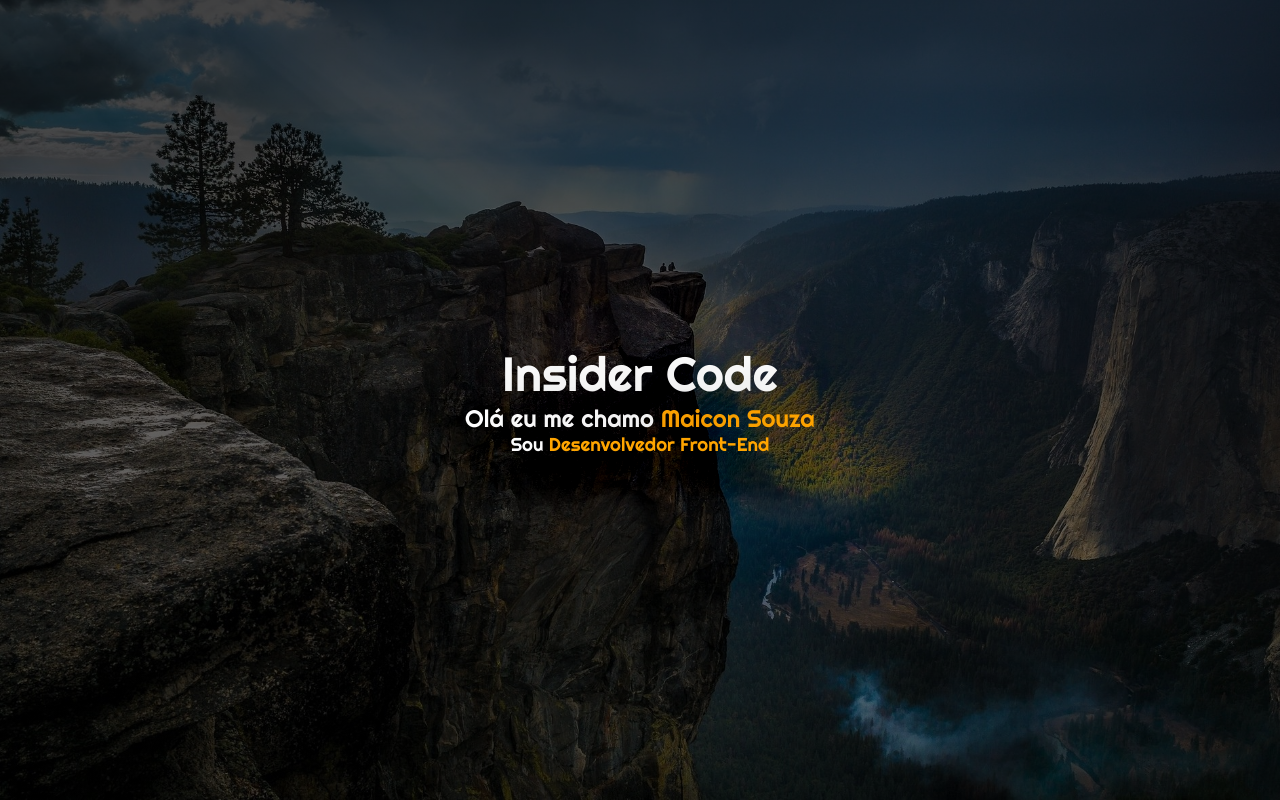
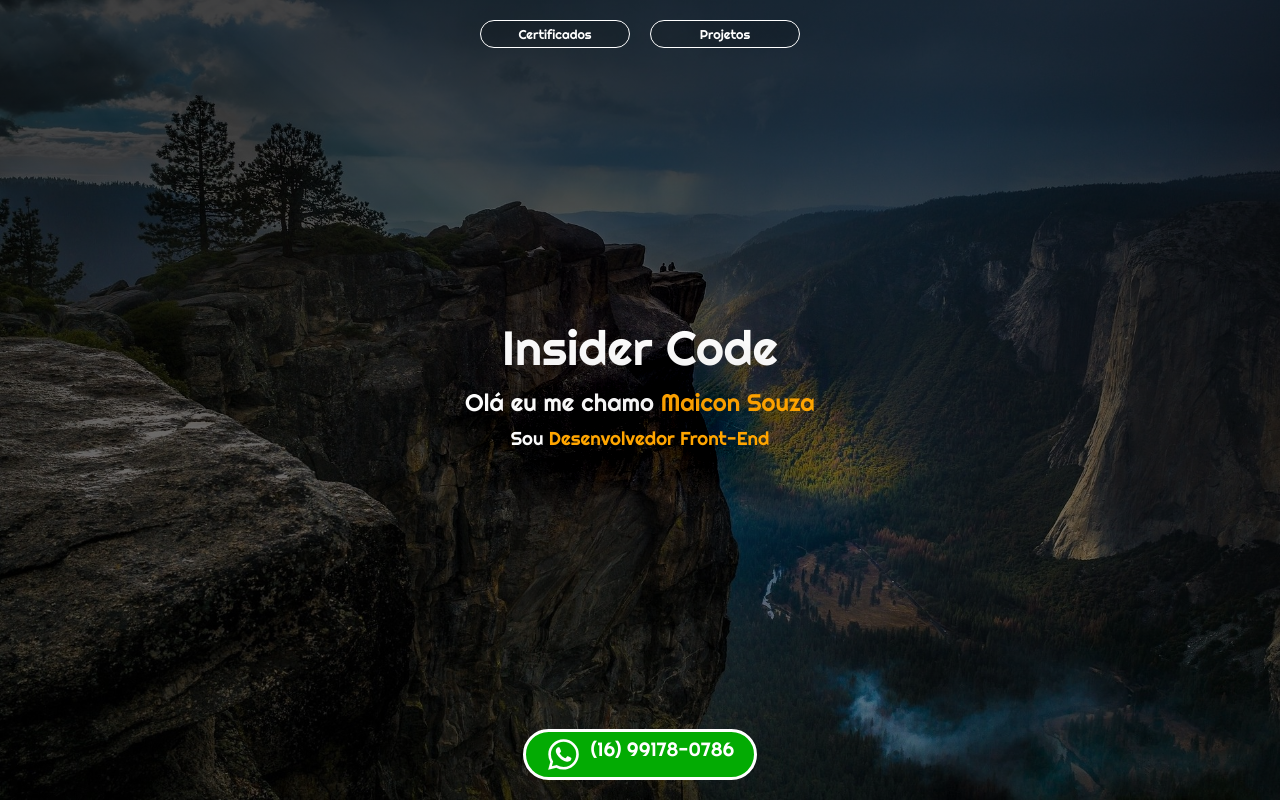
Before and after one commit to MaiconSouzaDevFrontEnd/insidercode, a plain HTML site: page index.html in a window 1280 px wide. Drawn offline with nearby package versions, Linux system fonts and the light colour scheme; a web font is replaced by a local one.

Commit message:
criando nav

```diff
--- a/index.html
+++ b/index.html
@@ -22,20 +22,56 @@
             font-family:Cambria, Cochin, Georgia, Times, 'Times New Roman', serif ;
         }
 
+        .flex{
+            display: flex;
+        }
+
         header{
             width: 100%;
             height: 100vh;
-            background:linear-gradient(rgba(0,0,0,.7),rgba(0,0,0,.5)), url(./img/902594.jpg);
+            background:linear-gradient(rgba(0,0,0,.7) 10%,rgba(0,0,0,.399)), url(./img/902594.jpg);
             background-repeat: no-repeat;
             background-size: cover;
             background-position: center;
 
             display: flex;
-            justify-content: center;
+            justify-content: space-between;
             align-items: center;
             flex-direction: column;
 
             position: relative;
+        }
+        header nav {
+            width: 100%;
+            margin: 0 auto;
+        }
+        header nav ul{
+            justify-content: center;
+            align-items: center;
+            gap: 20px;
+        }
+
+        header nav ul li{
+            list-style: none;
+        }
+
+        header nav ul li a{
+            display: block;
+            width: 150px;
+            text-align: center;
+
+            text-decoration: none;
+            color: white;
+            background-color: rgba(0, 0, 0, 0.131);
+            border: 1px solid white;
+            font-size: .80rem;
+        }
+
+        header div{
+            display: flex;
+            justify-content: center;
+            align-items: center;
+            flex-direction: column;
         }
 
         h1{
@@ -47,21 +83,52 @@
             font-family: "Righteous", sans-serif;
             font-weight: 400;
             text-shadow: 0 0 100px #313131;
+            margin-bottom: 10px;
         }
 
         h2 span,  h3 span{
             color: orange;
         }
+        header a{  font-family: "Righteous", sans-serif;
+            font-size: 1.2rem;
+            text-decoration: none;
+            padding: 5px 20px;
+            color: white;
+            background-color: rgb(3, 171, 3);
+            border-radius: 30px;
+            border: 3px solid white;
+            margin-top: 20px;
+            display: flex;
+            margin-bottom: 20px
+        }
 
+        a ion-icon{
+            font-size: 35px;
+            margin-right: 10px;
+        }
 
     </style>
 </head>
 <body>
     <header>
-        <h1>Insider Code</h1>
-        <h2>Olá eu me chamo <span>Maicon Souza</span></h2>
-        <h3>Sou <span> Desenvolvedor Front-End</span></h3>
+        <nav>
+            <ul class="flex">
+                <li><a href="#">Certificados</a></li>
+
+                <li><a href="#">Projetos</a></li>
+            </ul>
+        </nav>
+
+        <div>
+            <h1>Insider Code</h1>
+            <h2>Olá eu me chamo <span>Maicon Souza</span></h2>
+            <h3>Sou <span> Desenvolvedor Front-End</span></h3>
+        </div>
+        <a href="https://wa.me/+5516991780786" target="_blank"><ion-icon name="logo-whatsapp"></ion-icon>(16) 99178-0786</a>
     </header>
+
+    <script type="module" src="https://unpkg.com/ionicons@7.1.0/dist/ionicons/ionicons.esm.js"></script>
+    <script nomodule src="https://unpkg.com/ionicons@7.1.0/dist/ionicons/ionicons.js"></script>
 
 </body>
 </html>
```
